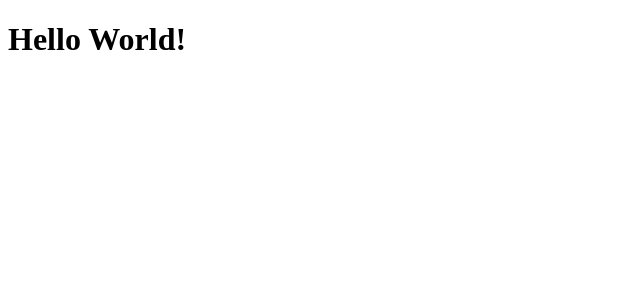
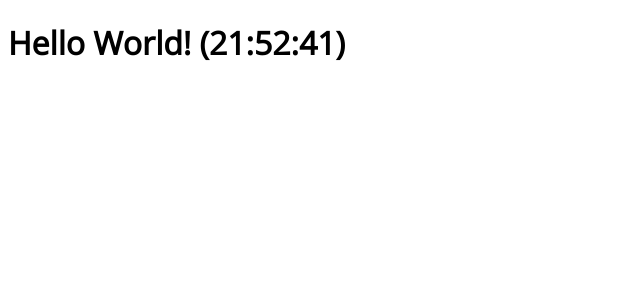
Before and after one commit to n9niwas/tutorial-maker, a React (Vite) app: page / in a window 1280 px wide. Shown: the top 300 px of the page, without its empty margins (0-640 px from the left). Built offline with nearby package versions, Linux system fonts and the light colour scheme.

Commit message:
feat: add timer

```diff
--- a/package.json
+++ b/package.json
@@ -2,13 +2,15 @@
   "name": "learn-react",
   "packageManager": "yarn@3.2.1",
   "devDependencies": {
+    "@parcel/transformer-sass": "2.6.2",
     "@types/react": "18.0.15",
     "@types/react-dom": "18.0.6",
     "parcel": "2.6.2",
-    "process": "^0.11.10",
+    "process": "0.11.10",
     "typescript": "4.7.4"
   },
   "dependencies": {
+    "date-fns": "2.28.0",
     "react": "18.2.0",
     "react-dom": "18.2.0"
   },
--- a/src/App.tsx
+++ b/src/App.tsx
@@ -1,5 +1,17 @@
-import React from 'react';
+import { format } from 'date-fns';
+import React, { useEffect, useState } from 'react';
+import './styles.scss';
 
 export function App() {
-  return <h1>Hello World!</h1>;
+  const [date, setDate] = useState<number>();
+
+  useEffect(() => {
+    setInterval(() => setDate(Date.now()), 1000);
+  });
+
+  return <h1>Hello World! ({date && formatDate(date)})</h1>;
 }
+
+function formatDate(ms: number): string {
+  return format(ms, 'HH:mm:ss');
+}
--- a/src/index.html
+++ b/src/index.html
@@ -3,6 +3,12 @@
   <head>
     <meta charset="utf-8" />
     <title>Tutorial Maker</title>
+    <link rel="preconnect" href="https://fonts.googleapis.com" />
+    <link rel="preconnect" href="https://fonts.gstatic.com" crossorigin />
+    <link
+      href="https://fonts.googleapis.com/css2?family=Open+Sans:wght@300&display=swap"
+      rel="stylesheet"
+    />
   </head>
   <body>
     <div id="app"></div>
--- /dev/null
+++ b/src/styles.scss
@@ -0,0 +1,3 @@
+body {
+  font-family: 'Open Sans', sans-serif;
+}
```
Also changed, not shown: 2 other files (tests, documents, lock files or other folders).
